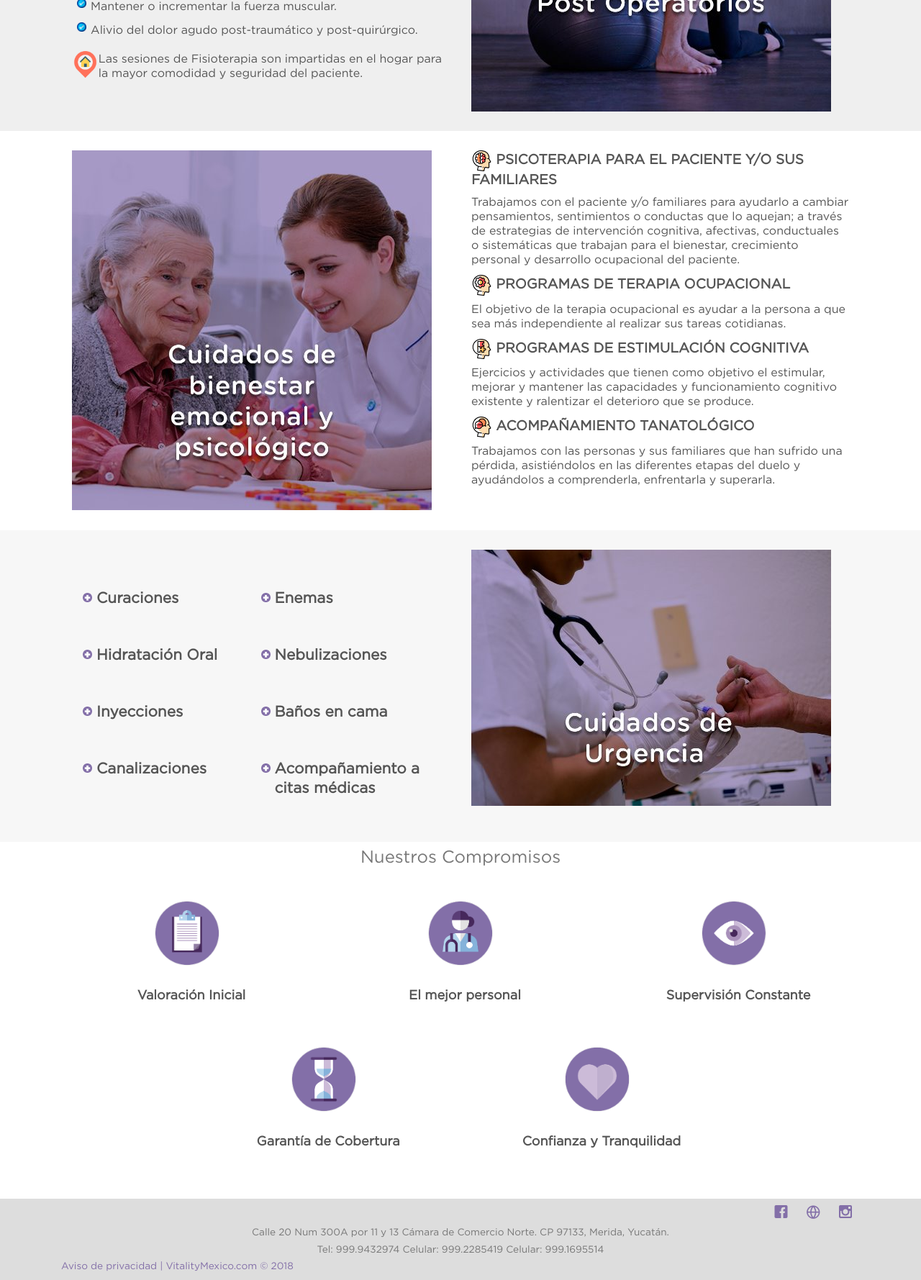
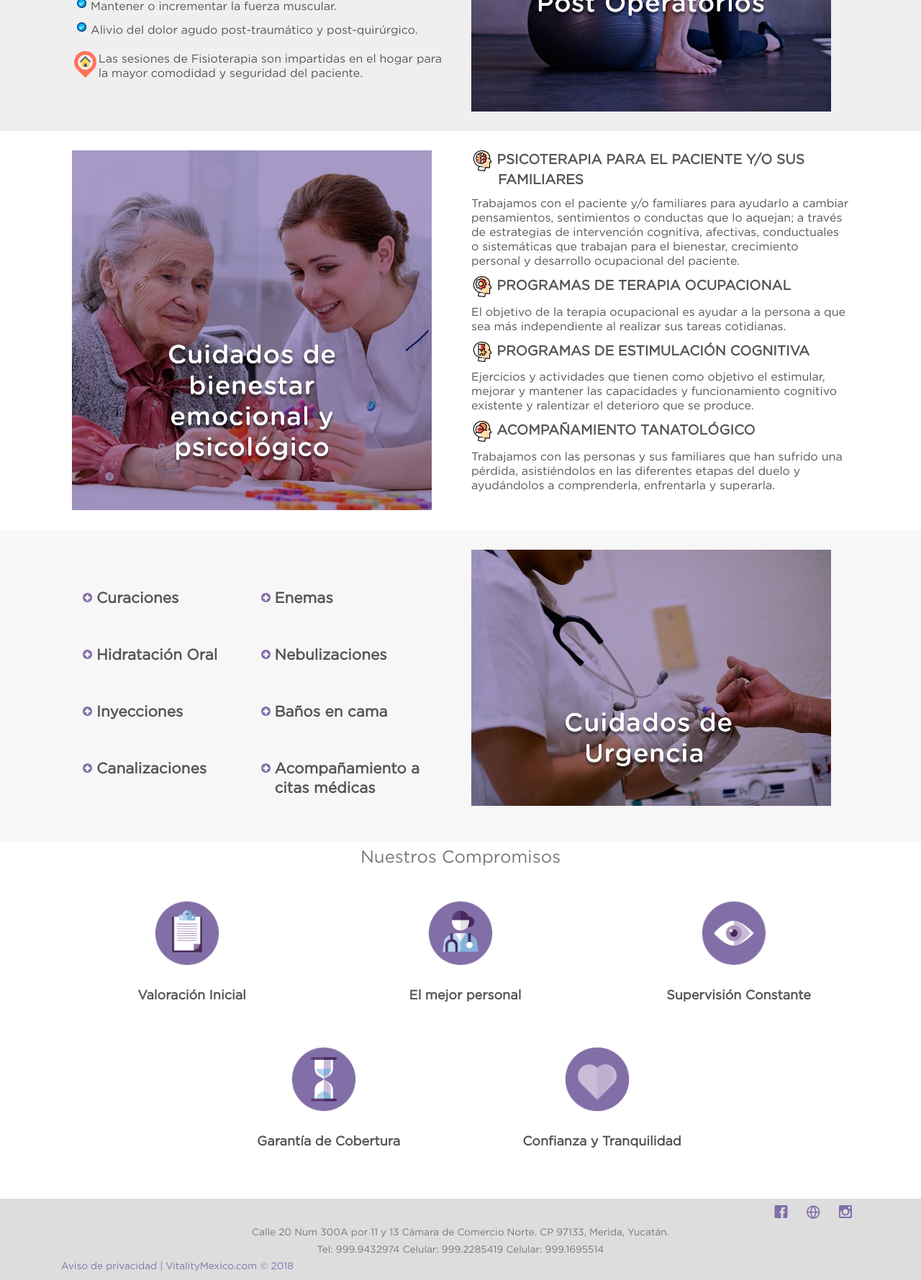
Before and after one commit to jnoelopez85/vitality, a PHP site: page /nuestros-servicios.php in a window 1280 px wide. Shown: the part 1064-2843 px from the top of the page at 72% size. Run offline with PHP 8.4, Linux system fonts and the light colour scheme; some libraries are stand-ins or nearby versions; some web fonts are replaced.

Commit message:
Corrección espacio viñeta titulo

```diff
--- a/css/style.css
+++ b/css/style.css
@@ -1008,11 +1008,13 @@ ul.vineta_fisio{
 }
 
 #gtco-servicios3 h2{
-    font-family: "vitality", Arial, sans-serif;
+	font-family: "vitality", Arial, sans-serif;
     font-weight: bold;
-	font-size: 19px;
-	line-height: 1.3;
-	margin-bottom: 8px;
+    font-size: 19px;
+    line-height: 1.3;
+    margin-bottom: 10px;
+    margin-left: 37px;
+    text-indent: -36px;
 }
 
 #gtco-servicios3 p{
```
